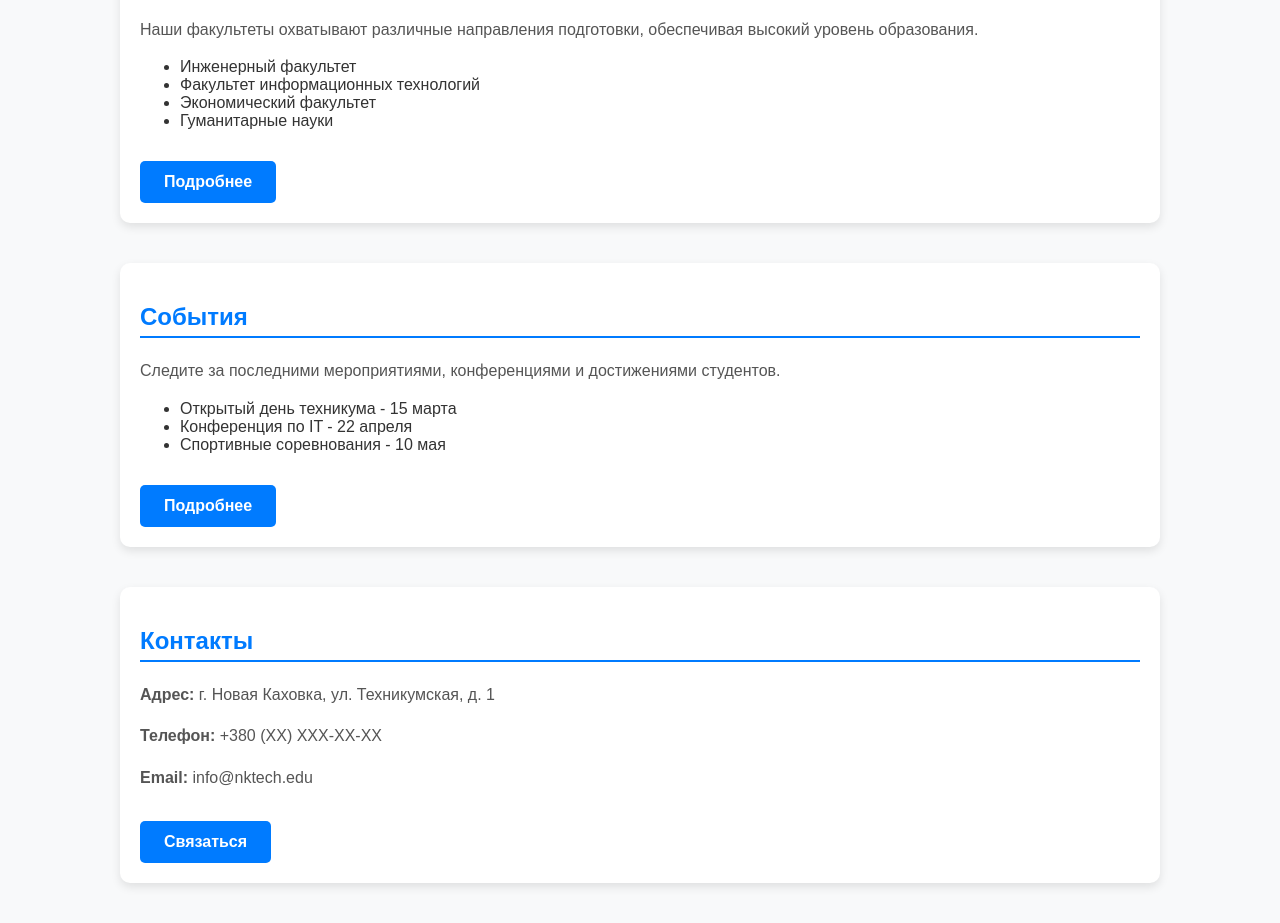
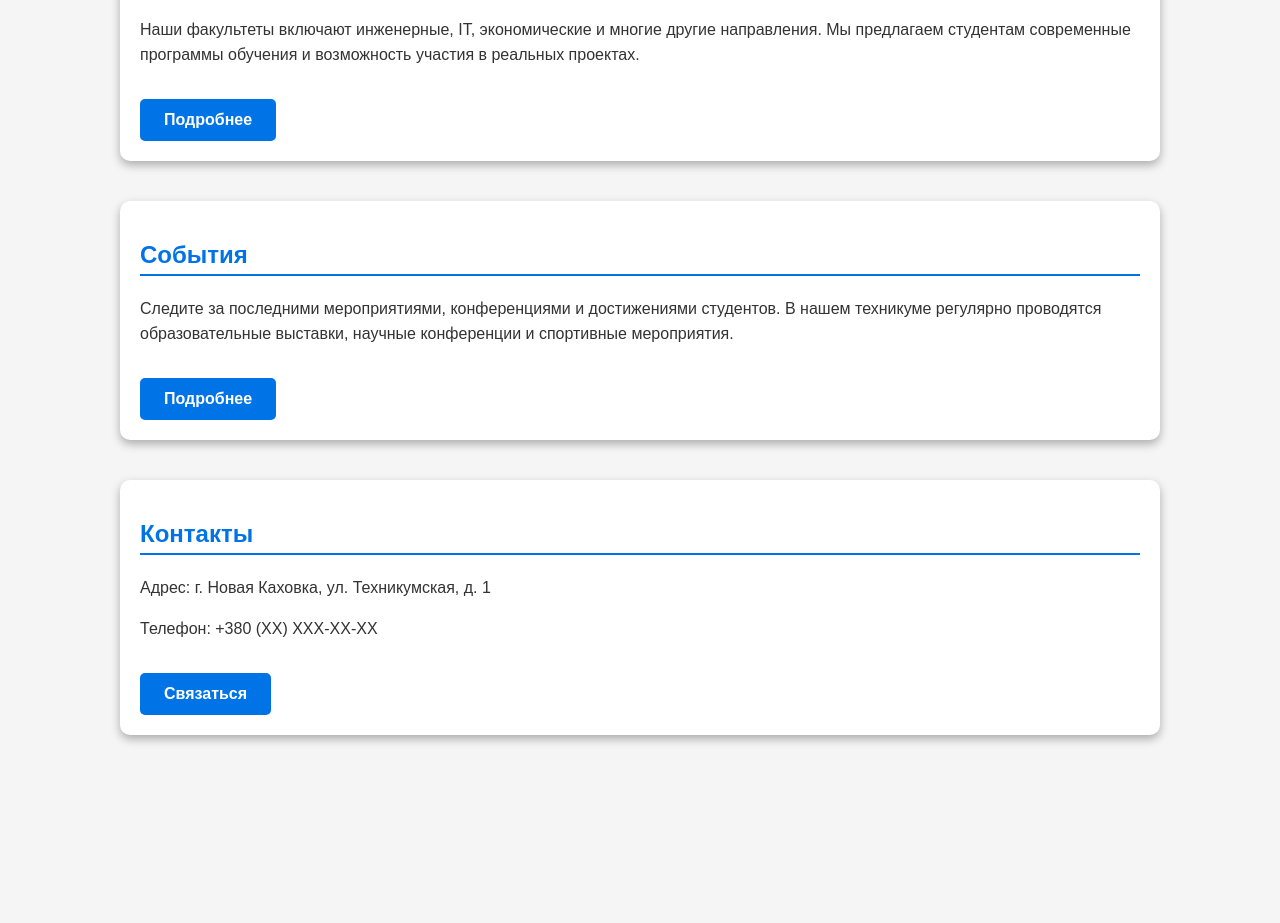
Before and after one commit to pashka1233212233/test, a plain HTML site: page index.html in a window 1280 px wide. Shown: the part 540-1463 px from the top of the page. After the commit the page ends 1315 px from the top, so only its background shows below. Drawn offline with Linux system fonts and the light colour scheme.

Commit message:
Update index.html

```diff
--- a/index.html
+++ b/index.html
@@ -7,28 +7,28 @@
     <style>
         body {
             font-family: Arial, sans-serif;
-            background-color: #f8f9fa;
+            background-color: #f5f5f5;
             color: #333;
             margin: 0;
             padding: 0;
         }
         header {
-            background-color: #007bff;
+            background-color: #0073e6;
             color: white;
             padding: 20px;
             text-align: center;
             font-size: 28px;
             font-weight: bold;
             letter-spacing: 2px;
-            box-shadow: 0 4px 8px rgba(0, 0, 0, 0.2);
+            box-shadow: 0 4px 8px rgba(0, 0, 0, 0.3);
         }
         nav {
             display: flex;
             justify-content: center;
             gap: 20px;
             padding: 15px;
-            background-color: #0056b3;
-            box-shadow: 0 4px 8px rgba(0, 0, 0, 0.1);
+            background-color: #005bb5;
+            box-shadow: 0 4px 8px rgba(0, 0, 0, 0.2);
         }
         nav a {
             color: white;
@@ -38,7 +38,7 @@
             transition: 0.3s;
         }
         nav a:hover {
-            background-color: #003f7f;
+            background-color: #004494;
             border-radius: 5px;
         }
         .container {
@@ -47,22 +47,22 @@
             padding: 20px;
             background-color: white;
             border-radius: 10px;
-            box-shadow: 0 4px 10px rgba(0, 0, 0, 0.1);
+            box-shadow: 0 4px 10px rgba(0, 0, 0, 0.3);
         }
         .container h2 {
-            color: #007bff;
-            border-bottom: 2px solid #007bff;
+            color: #0073e6;
+            border-bottom: 2px solid #0073e6;
             padding-bottom: 5px;
         }
         .container p {
             line-height: 1.6;
-            color: #555;
+            color: #333;
         }
         .button {
             display: inline-block;
             padding: 12px 24px;
             margin-top: 15px;
-            background-color: #007bff;
+            background-color: #0073e6;
             color: white;
             text-decoration: none;
             font-weight: bold;
@@ -70,9 +70,14 @@
             transition: 0.3s;
         }
         .button:hover {
-            background-color: #0056b3;
+            background-color: #005bb5;
         }
     </style>
+    <script>
+        document.addEventListener("DOMContentLoaded", function () {
+            alert("Добро пожаловать в Новокаховский Приборостроительный Техникум!");
+        });
+    </script>
 </head>
 <body>
     <header>Новокаховский Приборостроительный Техникум</header>
@@ -84,36 +89,24 @@
     </nav>
     <div class="container" id="about">
         <h2>О техникуме</h2>
-        <p>Новокаховский приборостроительный техникум — это ведущий учебный центр, готовящий специалистов в области инженерии, IT, экономики и других направлений.</p>
-        <a href="#departments" class="button">Подробнее</a>
+        <p>Новокаховский приборостроительный техникум — это ведущий учебный центр, готовящий специалистов в различных сферах. Мы предлагаем высококачественное образование, современные лаборатории и профессиональный преподавательский состав.</p>
+        <a href="#" class="button">Подробнее</a>
     </div>
     <div class="container" id="departments">
         <h2>Факультеты</h2>
-        <p>Наши факультеты охватывают различные направления подготовки, обеспечивая высокий уровень образования.</p>
-        <ul>
-            <li>Инженерный факультет</li>
-            <li>Факультет информационных технологий</li>
-            <li>Экономический факультет</li>
-            <li>Гуманитарные науки</li>
-        </ul>
-        <a href="#events" class="button">Подробнее</a>
+        <p>Наши факультеты включают инженерные, IT, экономические и многие другие направления. Мы предлагаем студентам современные программы обучения и возможность участия в реальных проектах.</p>
+        <a href="#" class="button">Подробнее</a>
     </div>
     <div class="container" id="events">
         <h2>События</h2>
-        <p>Следите за последними мероприятиями, конференциями и достижениями студентов.</p>
-        <ul>
-            <li>Открытый день техникума - 15 марта</li>
-            <li>Конференция по IT - 22 апреля</li>
-            <li>Спортивные соревнования - 10 мая</li>
-        </ul>
-        <a href="#contacts" class="button">Подробнее</a>
+        <p>Следите за последними мероприятиями, конференциями и достижениями студентов. В нашем техникуме регулярно проводятся образовательные выставки, научные конференции и спортивные мероприятия.</p>
+        <a href="#" class="button">Подробнее</a>
     </div>
     <div class="container" id="contacts">
         <h2>Контакты</h2>
-        <p><strong>Адрес:</strong> г. Новая Каховка, ул. Техникумская, д. 1</p>
-        <p><strong>Телефон:</strong> +380 (XX) XXX-XX-XX</p>
-        <p><strong>Email:</strong> info@nktech.edu</p>
-        <a href="mailto:info@nktech.edu" class="button">Связаться</a>
+        <p>Адрес: г. Новая Каховка, ул. Техникумская, д. 1</p>
+        <p>Телефон: +380 (XX) XXX-XX-XX</p>
+        <a href="#" class="button">Связаться</a>
     </div>
 </body>
 </html>
```
